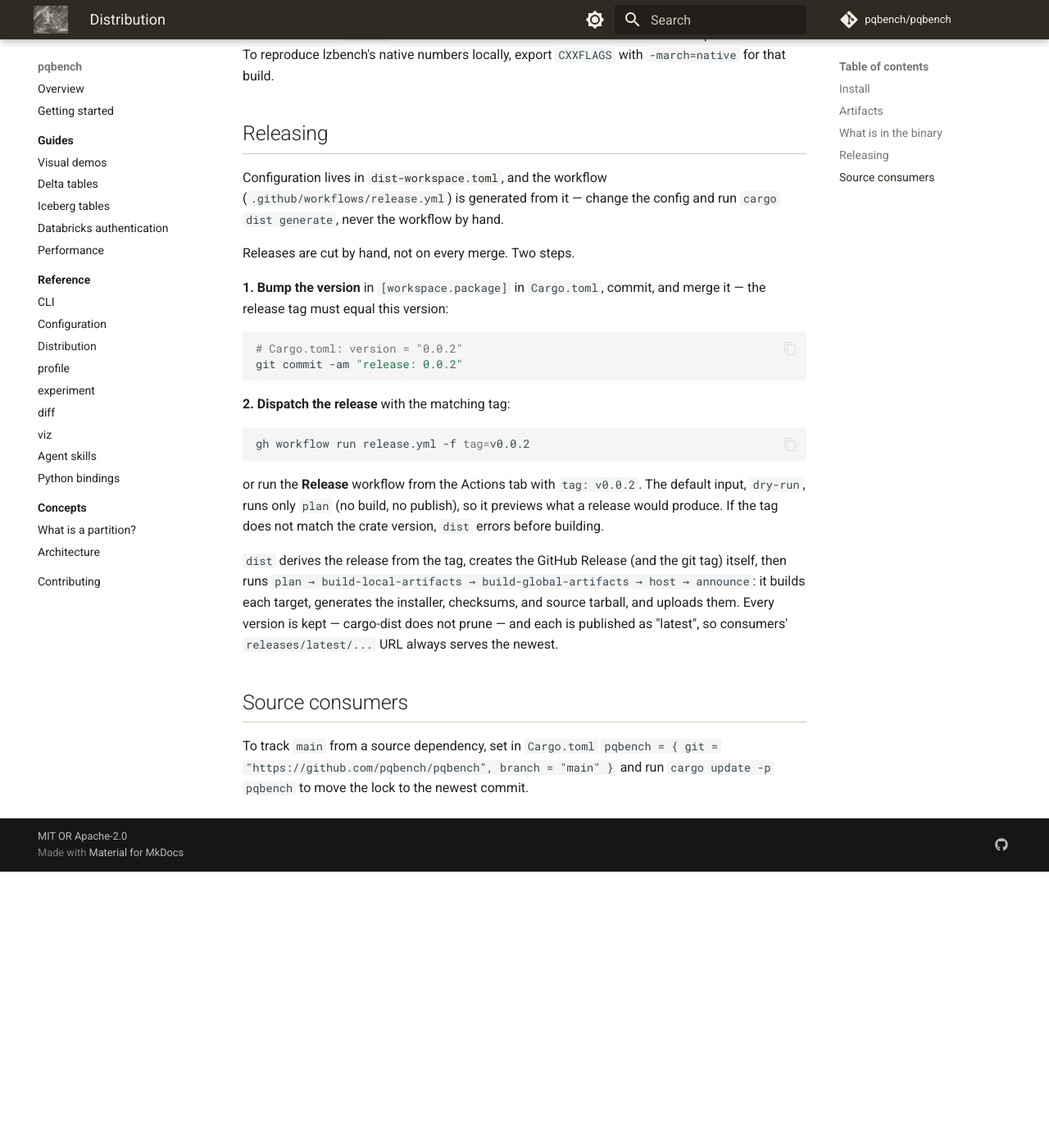
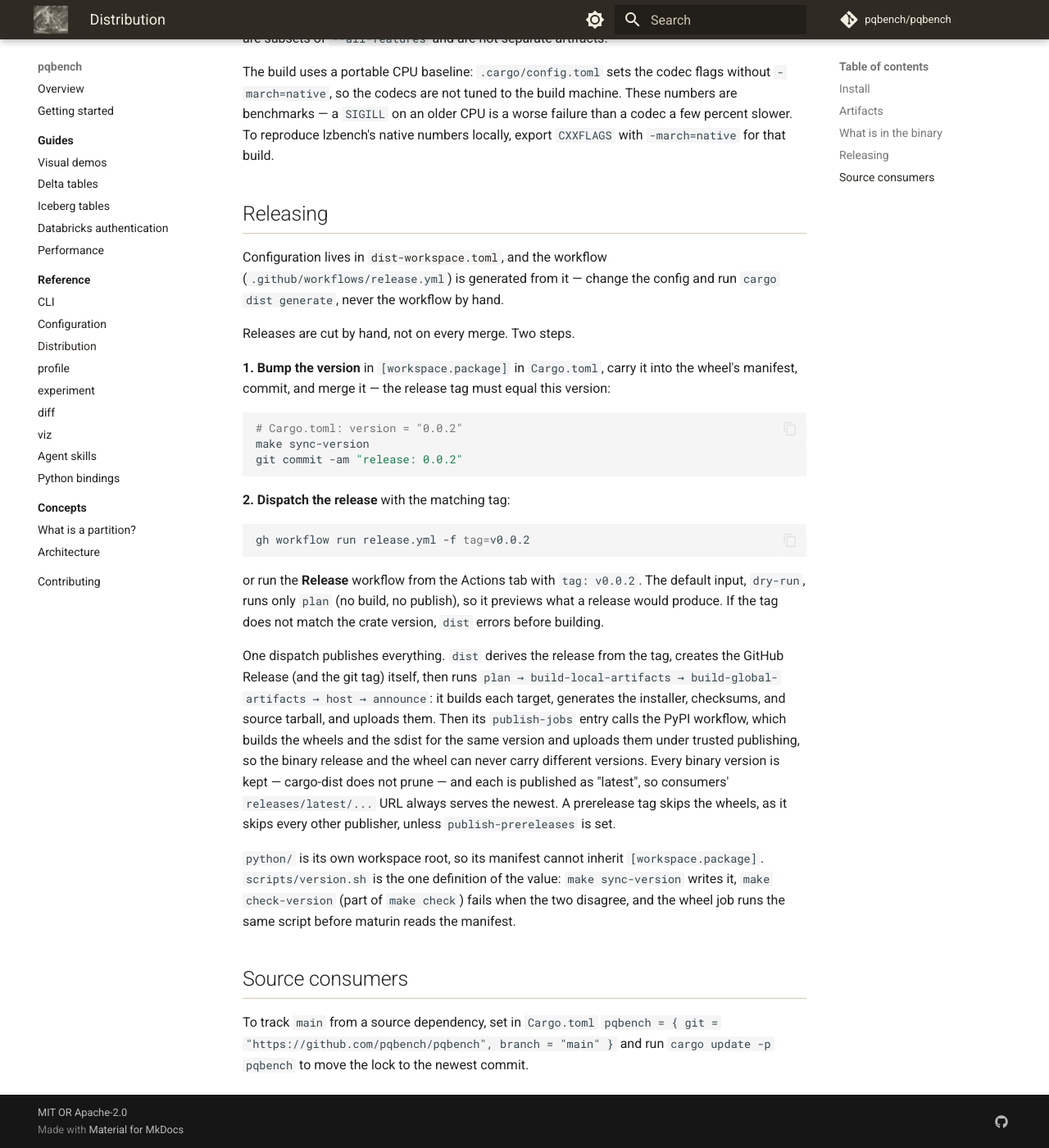
Before and after one commit to pqbench/pqbench, an MkDocs documentation site: the page built from docs/distribution.md, in a window 1280 px wide and 1400 px high, scrolled down 1940 px. Shown: the whole window at 82% size. Built offline with MkDocs 1.6.1 and Material for MkDocs 9.7.7, drawn with Linux system fonts in a browser that asks for light colours; comment, search, counter and statistics services are not loaded; before the commit the page ends 3003 px from its top, so only the background shows below that; some of the changed text lies outside the part shown.

Commit message:
ci(python): one dispatch publishes the wheel with the binaries
`dist-workspace.toml` gains `publish-jobs = ["./publish-pypi"]` and
`.github/workflows/release.yml` is regenerated from it (`dist generate`): dist
calls `publish-pypi.yml` as a reusable workflow after hosting the GitHub
Release, and already grants a custom publish job `id-token: write`, so trusted
publishing needs no token and nothing new is stored.

`publish-pypi.yml` keeps its name — the file PyPI's pending publisher names, and
a job's OIDC claim points at the file that defines the job — and gains
`workflow_call` beside `workflow_dispatch` (a wheel can still be published on
its own). It takes its version from the main `Cargo.toml` via
`scripts/version.sh sync`, before maturin reads the wheel manifest, and uploads
with `skip-existing`, so a re-run after a partial failure is idempotent against
immutable PyPI versions.

One `release.yml` dispatch now ships the archives, the installer and the release
notes, then the wheels and the sdist at the same version.

````diff
--- a/dist-workspace.toml
+++ b/dist-workspace.toml
@@ -13,6 +13,11 @@
 # version bump, then run this workflow. `dist` derives the tag from the crate
 # version and creates the GitHub Release (and the tag) itself.
 dispatch-releases = true
+# Publishing is part of the same dispatch: after hosting the GitHub Release,
+# dist calls the PyPI workflow, so one release run ships the binaries and the
+# wheel at one version. A custom publish job already carries `id-token: write`,
+# which is what PyPI's trusted publisher wants — no token is stored.
+publish-jobs = ["./publish-pypi"]
 # The installers to generate for each app
 installers = ["shell"]
 # Target platforms to build apps for (Rust target-triple syntax). Linux and
--- a/docs/distribution.md
+++ b/docs/distribution.md
@@ -16,6 +16,12 @@
 It detects the platform, downloads the matching archive, verifies the checksums,
 and installs `pqbench` into `$CARGO_HOME/bin` (default `~/.cargo/bin`). Run it
 with `--help` for the flags (pinning a version, choosing the install path, …).
+
+The same release publishes the Python bindings to PyPI, at the same version:
+
+```sh
+pip install pqbench
+```
 
 To build from source instead — no registry, always current:
 
@@ -94,11 +100,13 @@
 
 Releases are cut by hand, not on every merge. Two steps.
 
-**1. Bump the version** in `[workspace.package]` in `Cargo.toml`, commit, and
-merge it — the release tag must equal this version:
+**1. Bump the version** in `[workspace.package]` in `Cargo.toml`, carry it into
+the wheel's manifest, commit, and merge it — the release tag must equal this
+version:
 
 ```sh
 # Cargo.toml: version = "0.0.2"
+make sync-version
 git commit -am "release: 0.0.2"
 ```
 
@@ -113,12 +121,23 @@
 what a release would produce. If the tag does not match the crate version,
 `dist` errors before building.
 
-`dist` derives the release from the tag, creates the GitHub Release (and the git
-tag) itself, then runs `plan → build-local-artifacts → build-global-artifacts →
-host → announce`: it builds each target, generates the installer, checksums, and
-source tarball, and uploads them. Every version is kept — cargo-dist does not
-prune — and each is published as "latest", so consumers' `releases/latest/...`
-URL always serves the newest.
+One dispatch publishes everything. `dist` derives the release from the tag,
+creates the GitHub Release (and the git tag) itself, then runs
+`plan → build-local-artifacts → build-global-artifacts → host → announce`: it
+builds each target, generates the installer, checksums, and source tarball, and
+uploads them. Then its `publish-jobs` entry calls the PyPI workflow, which builds
+the wheels and the sdist for the same version and uploads them under trusted
+publishing, so the binary release and the wheel can never carry different
+versions. Every binary version is kept — cargo-dist does not prune — and each is
+published as "latest", so consumers' `releases/latest/...` URL always serves the
+newest. A prerelease tag skips the wheels, as it skips every other publisher,
+unless `publish-prereleases` is set.
+
+`python/` is its own workspace root, so its manifest cannot inherit
+`[workspace.package]`. `scripts/version.sh` is the one definition of the value:
+`make sync-version` writes it, `make check-version` (part of `make check`) fails
+when the two disagree, and the wheel job runs the same script before maturin
+reads the manifest.
 
 ## Source consumers
 
````
Also changed, not shown: python/README.md (+11 -8 lines), 2 other files.
